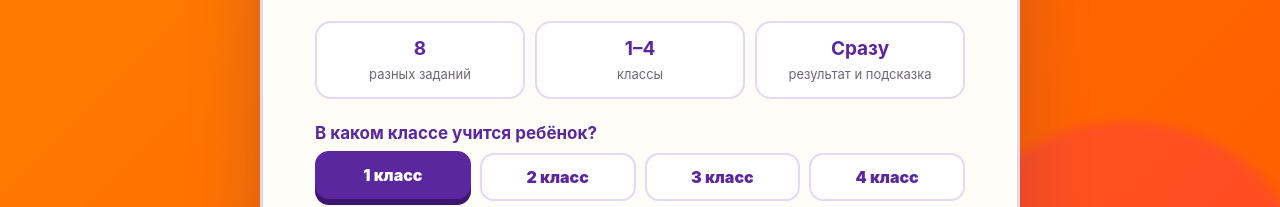
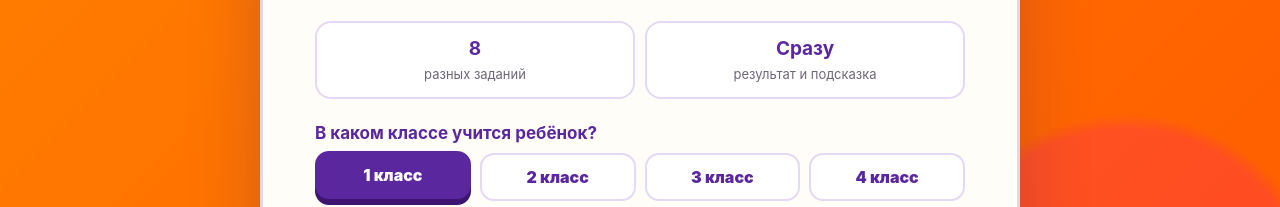
Before and after one commit to SmartyKids/math-game, a plain HTML site: page index.html in a window 1280 px wide. Shown: the part 737-944 px from the top of the page. Drawn offline with Linux system fonts and the light colour scheme; a script that the page names is missing.

Commit message:
Update index.html

```diff
--- a/index.html
+++ b/index.html
@@ -117,7 +117,7 @@
     .parent-note strong { display: block; color: var(--purple); margin-bottom: 5px; }
     .parent-note p { margin: 0; line-height: 1.5; }
 
-    .facts { display: grid; grid-template-columns: repeat(3, 1fr); gap: 10px; margin: 22px 0; }
+    .facts { display: grid; grid-template-columns: repeat(2, 1fr); gap: 10px; margin: 22px 0; }
     .fact { background: #fff; border: 2px solid var(--line); border-radius: 16px; padding: 14px 12px; text-align: center; }
     .fact b { display: block; color: var(--purple); font-size: 19px; margin-bottom: 3px; }
     .fact span { color: var(--muted); font-size: 13px; }
@@ -323,7 +323,6 @@
 
         <div class="facts" aria-label="О тесте">
           <div class="fact"><b>8</b><span>разных заданий</span></div>
-          <div class="fact"><b>1–4</b><span>классы</span></div>
           <div class="fact"><b>Сразу</b><span>результат и подсказка</span></div>
         </div>
 
```
